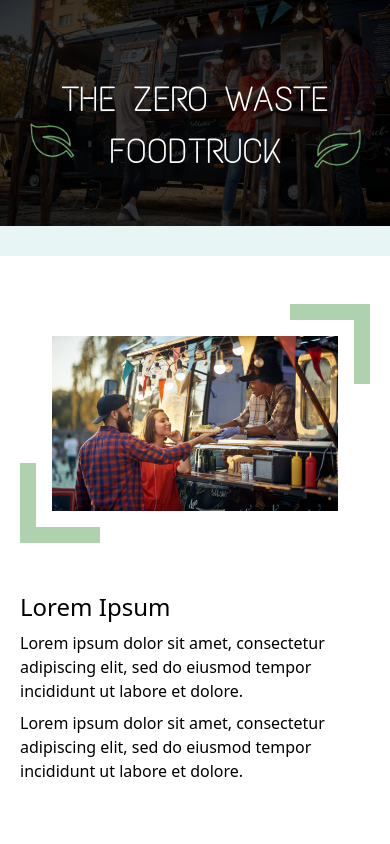
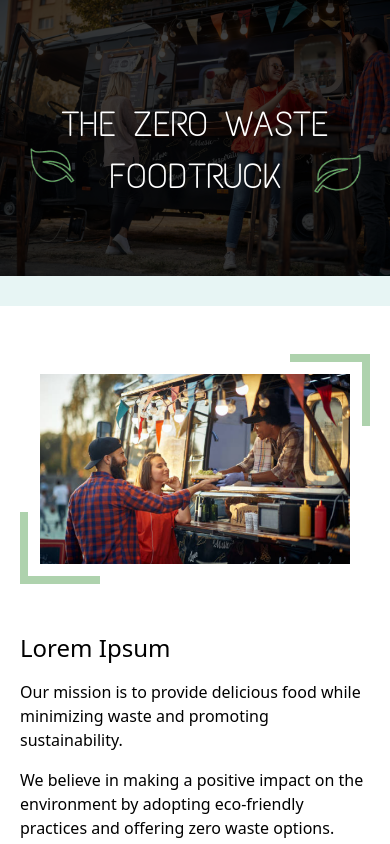
Before and after one commit to Tim-van-Gemert/Zero, a Next.js app: page / in a window 390 px wide. Shown: the top 844 px of the page. Built offline with nearby package versions, Linux system fonts and the light colour scheme.

Commit message:
improved mobile responsiveness

```diff
--- a/src/components/image.js
+++ b/src/components/image.js
@@ -1,11 +1,11 @@
 const MainImage = ({url, inverted}) => {
     return (
-        <div className=" w-full lg:w-fit h-fit  relative  p-3">
-            <div className={`absolute h-4 ${inverted ? 'top-0 right-0' : 'bottom-0 right-4'} w-[80px] md:w-[114px] bg-[#70B06F90]`}></div>
-            <div className={`absolute w-4 ${inverted ? 'top-4 right-0' : 'bottom-0 right-0'} h-[64px] md:h-[98px] bg-[#70B06F90]`}></div>
+        <div className=" w-full lg:w-fit h-fit  relative  md:p-3">
+            <div className={`absolute h-2 md:h-4 ${inverted ? 'top-0 right-0' : 'bottom-0 right-2 md:right-4'} w-[80px] md:w-[114px] bg-[#70B06F90]`}></div>
+            <div className={`absolute w-2 md:w-4 ${inverted ? 'top-2 md:top-4 right-0' : 'bottom-0 right-0'} h-[64px] md:h-[98px] bg-[#70B06F90]`}></div>
             <img src={url} className=" w-full lg:w-[550px] p-5 lg:h-[350px] bg-cover"/>
-            <div className={`absolute h-4 ${inverted ? 'bottom-0 left-0' : 'top-0 left-4'} w-[80px] md:w-[114px] bg-[#70B06F90]`}></div>
-            <div className={`absolute w-4 ${inverted ? 'bottom-4 left-0' : 'top-0 left-0'} h-[64px] md:h-[98px] bg-[#70B06F90]`}></div>
+            <div className={`absolute h-2 md:h-4 ${inverted ? 'bottom-0 left-0' : 'top-0 left-2 md:left-4'} w-[80px] md:w-[114px] bg-[#70B06F90]`}></div>
+            <div className={`absolute w-2 md:w-4 ${inverted ? ' bottom-2 md:bottom-4 left-0' : 'top-0 left-0'} h-[64px] md:h-[98px] bg-[#70B06F90]`}></div>
         </div>
     )
 }
--- a/src/components/imageBlock.js
+++ b/src/components/imageBlock.js
@@ -5,20 +5,29 @@ const ImageBlock = ({ url, imageLeft }) => {
 
   return (
     <div className="grid h-full w-full grid-cols-1  md:px-24 lg:grid-cols-2 gap-12 lg:gap-12 px-5 items-center">
+      {imageLeft && (
+        <>
+            <MainImage url={url} inverted={imageLeft} />
+            <div className={`flex flex-col gap-4 ${imageAlignmentClass}`}>
+            <p className="text-2xl md:text-4xl">Lorem Ipsum</p>
+            <p className="text-md md:text-2xl">Our mission is to provide delicious food while minimizing waste and promoting sustainability.</p>
+            <p className="text-md md:text-2xl font-thin">We believe in making a positive impact on the environment by adopting eco-friendly practices and offering zero waste options.</p>
+            </div>
+        </>
+
+      )}
+
       {!imageLeft && (
+        <>
         <div className={`flex flex-col gap-2 ${imageAlignmentClass}`}>
           <p className="text-2xl md:text-4xl">Lorem Ipsum</p>
           <p className="text-md md:text-2xl">Lorem ipsum dolor sit amet, consectetur adipiscing elit, sed do eiusmod tempor incididunt ut labore et dolore.</p>
           <p className="text-md md:text-2xl font-thin">Lorem ipsum dolor sit amet, consectetur adipiscing elit, sed do eiusmod tempor incididunt ut labore et dolore.</p>
         </div>
-      )}
-      <MainImage url={url} inverted={imageLeft} />
-      {imageLeft && (
-        <div className={`flex flex-col gap-2 ${imageAlignmentClass}`}>
-          <p className="text-2xl md:text-4xl">Lorem Ipsum</p>
-          <p className="text-md md:text-2xl">Lorem ipsum dolor sit amet, consectetur adipiscing elit, sed do eiusmod tempor incididunt ut labore et dolore.</p>
-          <p className="text-md md:text-2xl font-thin">Lorem ipsum dolor sit amet, consectetur adipiscing elit, sed do eiusmod tempor incididunt ut labore et dolore.</p>
-        </div>
+        <MainImage url={url} inverted={imageLeft} />
+
+        </>
+
       )}
     </div>
   );
--- a/src/pages/index.js
+++ b/src/pages/index.js
@@ -3,7 +3,7 @@ export default function Home() {
   return (
     <div className="flex flex-col  w-screen items-center h-full ">
       <div className="w-full flex flex-col">
-            <div className="w-full h-[250px]  md:h-[350px] lg:h-[600px] flex justify-center items-center bg-top bg-[url('/truck.png')] bg-cover">
+            <div className="w-full h-[300px]  md:h-[350px] lg:h-[600px] flex justify-center items-center bg-top bg-[url('/truck.png')] bg-cover">
               <div class="w-full h-full relative z-10 flex  justify-center items-center backdrop-brightness-[25%]">
                   <h1 className="uppercase justify-center text-center text-white relative text-[35px] md:text-[60px] lg:text-[100px]  p-12 flex flex-row  font-primary ">
                     <img src="/leaf.png" className=" md:w-[100px] w-[75px]  md:h-[100px] h-[75px] lg:w-[150px] lg:h-[150px] absolute  bottom-10 lg:bottom-12 right-0 lg:right-6"/>
```
